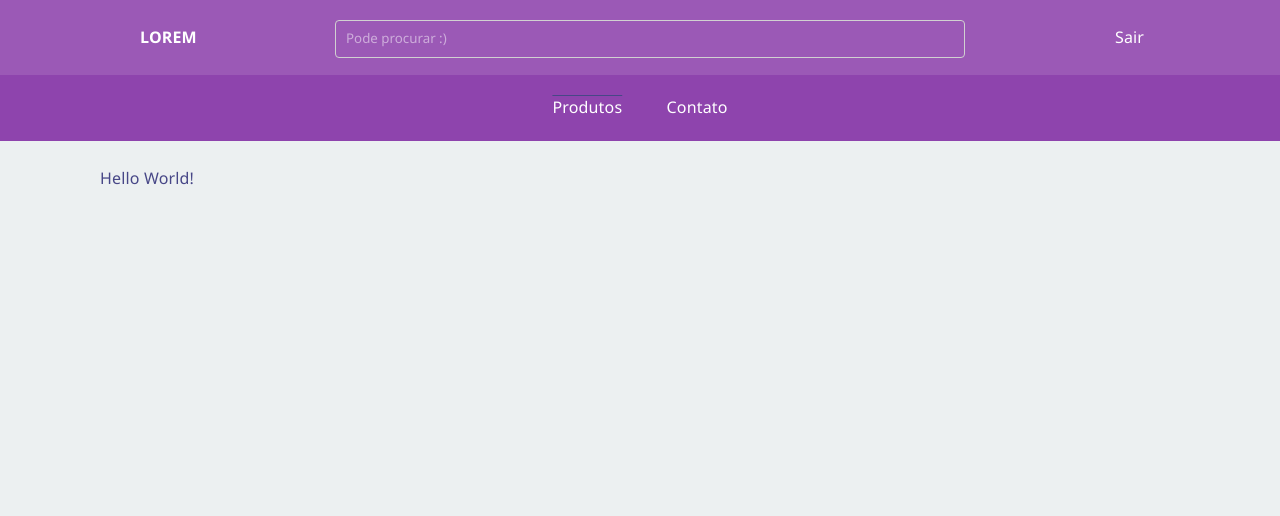
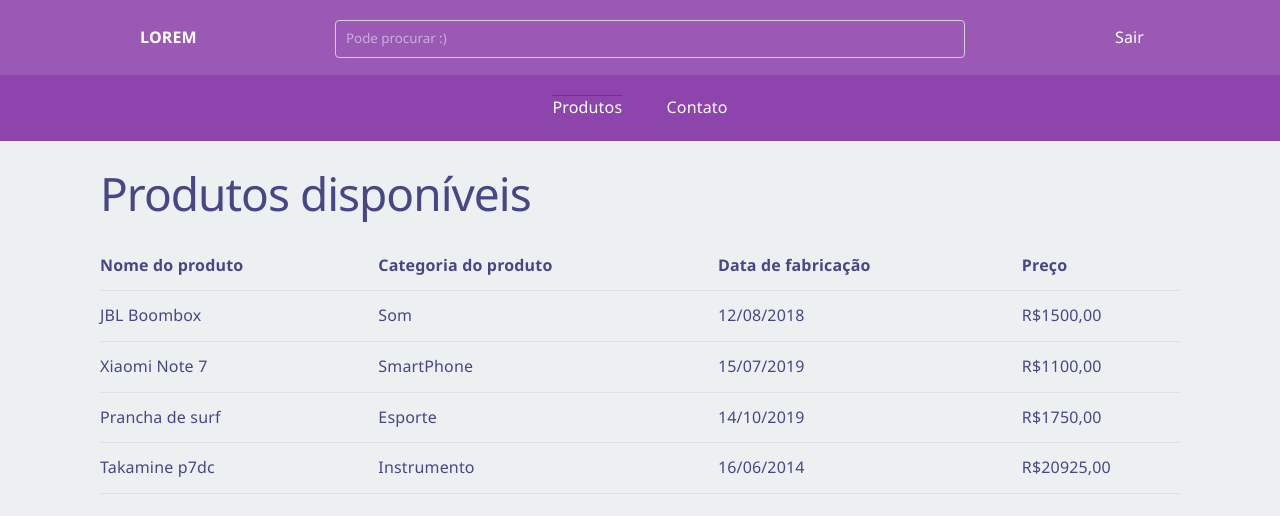
Before and after one commit to CorreiaEduardo/DS2-Miligram, a plain HTML site: page user-html/products.html in a window 1280 px wide. Drawn offline with nearby package versions, Linux system fonts and the light colour scheme.

Commit message:
adicionado a tabela de produtos

```diff
--- a/user-html/products.html
+++ b/user-html/products.html
@@ -34,7 +34,43 @@
     </nav>
 
     <div class="container">
-        Hello World!
+        <h1>Produtos disponíveis</h1>
+        <table>
+            <thead>
+              <tr>
+                <th>Nome do produto</th>
+                <th>Categoria do produto</th>
+                <th>Data de fabricação</th>
+                <th>Preço</th>
+              </tr>
+            </thead>
+            <tbody>
+              <tr>
+                <td>JBL Boombox</td>
+                <td>Som</td>
+                <td>12/08/2018</td>
+                <td>R$1500,00</td>
+              </tr>
+              <tr>
+                <td>Xiaomi Note 7</td>
+                <td>SmartPhone</td>
+                <td>15/07/2019</td>
+                <td>R$1100,00</td>
+              </tr>
+              <tr>
+                <td>Prancha de surf</td>
+                <td>Esporte</td>
+                <td>14/10/2019</td>
+                <td>R$1750,00</td>
+              </tr>
+              <tr>
+                <td>Takamine p7dc</td>
+                <td>Instrumento</td>
+                <td>16/06/2014</td>
+                <td>R$20925,00</td>
+              </tr>
+            </tbody>
+          </table>
     </div>
 </body>
 
```
